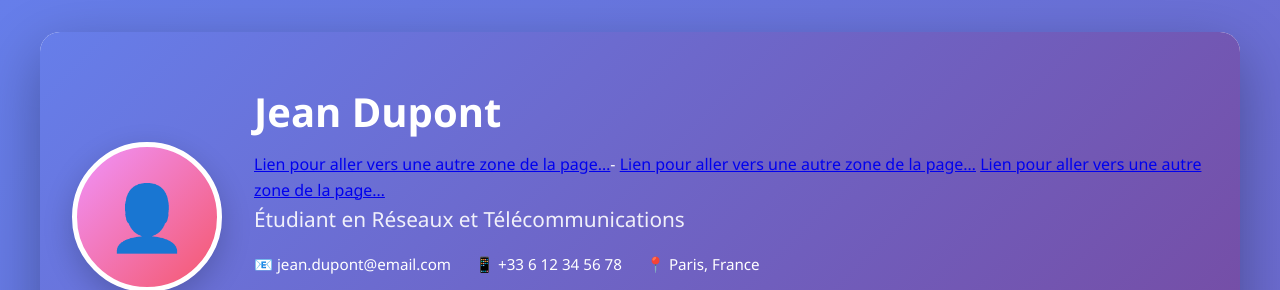
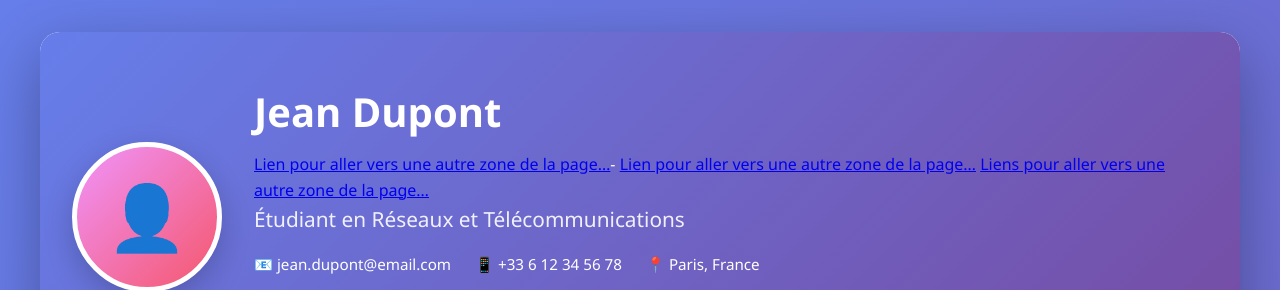
Before and after one commit to slm662/CVslm, a plain HTML site: page index.html in a window 1280 px wide. Shown: the top 290 px of the page. Drawn offline with Linux system fonts and the light colour scheme.

Commit message:
Update index.html

```diff
--- a/index.html
+++ b/index.html
@@ -28,7 +28,7 @@
      <h1>Jean Dupont</h1>
 		<a href="#site">Lien pour aller vers une autre zone de la page…</a>-
 		<a href="#ancre">Lien pour aller vers une autre zone de la page…</a>
-		<a href="test_bardela.html#selim">Lien pour aller vers une autre zone de la page…</a>
+		<a href="test_bardela.html#selim">Liens pour aller vers une autre zone de la page…</a>
      <div class="job-title">
       Étudiant en Réseaux et Télécommunications
      </div>
```
